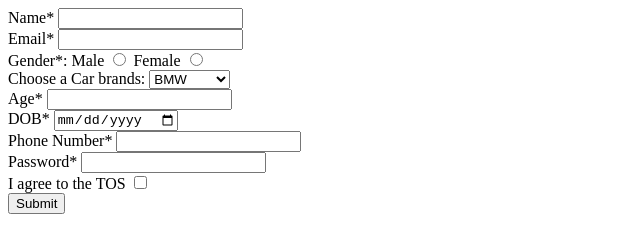
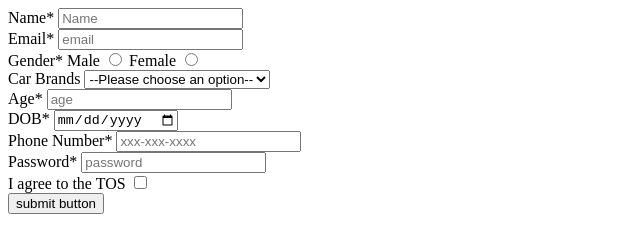
Before and after one commit to acciojob/signup-form-car-MohitSinghMehra01, a website: page main.html in a window 1280 px wide. Shown: the whole page, without its empty margins (0-640 px from the left). Drawn offline with Linux system fonts and the light colour scheme.

Commit message:
created a submission

```diff
--- a/main.html
+++ b/main.html
@@ -9,71 +9,67 @@
 <body>
 	<!-- the entire body must be written by student -->
 	<form method="post">
+
 		<div>
 			<label for="name">Name*</label>
-			<input type="text" id="#name" required>
+			<input type="text" id="name" required name="name"  placeholder="Name">
 		</div>
 
 		<div>
 			<label for="email">Email*</label>
-			<input type="email" id="#email" required>
+			<input type="email" id="email" required name="email"  placeholder="email">
 		</div>
 
 		<div>
-			<label for="gender">Gender*:
+			<label >Gender* </label>
+			<label for="male">Male</label>
+			<input type="radio" id="male" required name="gender">
 
-				<label for="male" > Male</label>
-				<input type="radio"  id="#male" name="gender" required>
-				<label for="female" >Female</label>
-				<input type="radio"  id="#female" name="gender" required>
-			</label>
+			<label for="female">Female</label>
+			<input type="radio" id="female" required name="gender">
 		</div>
 
+		<div>
+			<label for="carbrands">Car Brands</label>
+			<select id="cars" name="carbrands" required name="carbrands" placeholder="--Please choose an option--">
+				  <option value="" selected>--Please choose an option--</option>
+				<option value="bmw">BMW</option>
+				<option value="audi">Audi</option>
+				<option value="mercedez">Mercedez</option>
+			</select>
+
+		</div>
 
 		<div>
-			<label for="Car">Choose a Car brands: </label>
-				<select name="Car" id="#Car">(
-					<option value="BMW">BMW</options>
-					<option value="Audi">Audi</options>
-					<option value="Mercedez">Mercedez</options>
-				</select>
-
-		</div>
-		<div>
-			<label for="age"> Age*</label>
-			<input type="number" id="#age" required>
+			<label for="age">Age*</label>
+			<input typr="number" id ="age" required name="age"  placeholder="age">
 		</div>
 
 		<div>
 			<label for="dob">DOB*</label>
-			<input type="date" id="#dob" required>
+			<input type="date" id="dob" required name="dob">
 		</div>
 
 <div>
-			<label for="Phone number">Phone Number*</label>
-			<input type="number" id="#Phone number" required>
+			<label for="Phonenumber ">Phone Number*</label>
+			<input type="tel" id="Phonenumber" required name="Phone number"  placeholder="xxx-xxx-xxxx">
 		</div>
 
 		<div>
 			<label for="password">Password*</label>
-			<input type="password" id="#password" required>
+			<input type="password" id="password" required name="password"  placeholder="password">
 		</div>
 
-		<div>
+<div>
 		  <label for="tos"> I agree to the TOS</label>
- <input type="checkbox" id="#tos" >
+ <input type="checkbox" id="tos" required name="tos">
 
 	</div>
 
-
 		<div>
-			<button type="submit">Submit</button>
-
+			<button type="submit">submit button</button>
 		</div>
-
-
 	</form>
-
     <script type="text/javascript" src="./script.js">
 </script>
 
```
